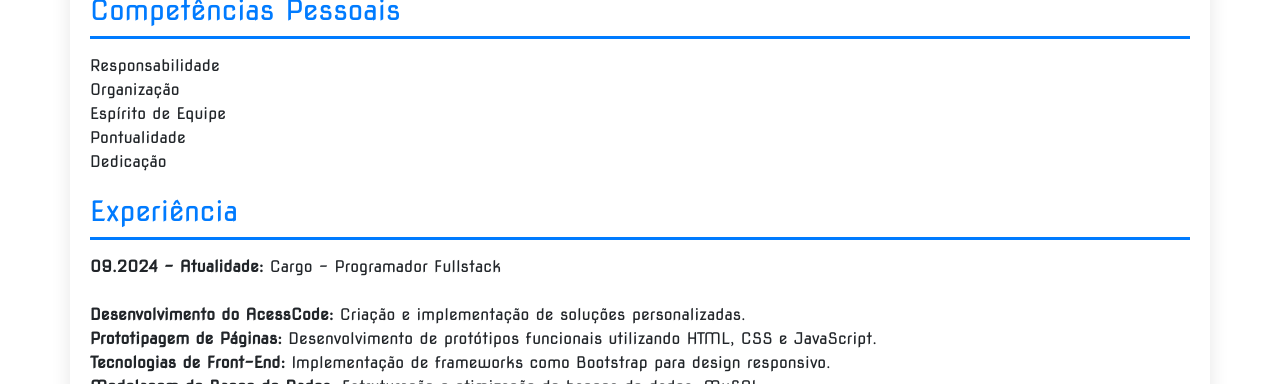
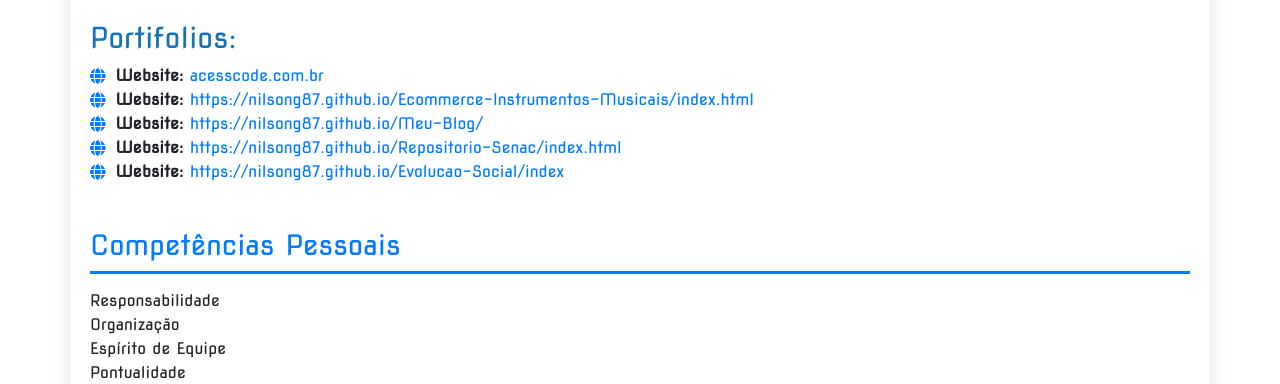
Before and after one commit to nilsong87/Curriculo-Online-Html, a plain HTML site: page index.html in a window 1280 px wide. Shown: the part 768-1152 px from the top of the page. Drawn offline with nearby package versions, Linux system fonts and the light colour scheme.

Commit message:
Revisando Curriculo

```diff
--- a/index.html
+++ b/index.html
@@ -21,6 +21,7 @@
                 <img src='settings/FB_IMG_1715899856417.jpg' alt="Foto de Nilson Gomes">
             </div>
         </div>
+        <br>
         <div class="section">
             <div class="section-title">Informação Pessoal</div>
             <ul class="list-unstyled">
@@ -30,18 +31,26 @@
                 <li><strong>Escolaridade:</strong> Superior Completo</li>
             </ul>
         </div>
+        <br>
         <div class="section">
             <div class="section-title">Contatos</div>
             <ul class="list-unstyled">
                 <li class="contact-item"><i class="fas fa-phone"></i><strong>Telefone:</strong>&nbsp;(+55) 99938 5205</li>
                 <li class="contact-item"><i class="fab fa-whatsapp"></i><strong>Whatsapp:</strong>&nbsp;(+55) 99938 5205</li>
                 <li class="contact-item"><i class="fas fa-map-marker-alt"></i><strong>Endereço:</strong>&nbsp;Salvador, BA</li>
-                <li class="contact-item"><i class="fas fa-globe"></i><strong>Website:</strong> <a href=" https://acesscode.com.br" target="_blank">&nbsp;acesscode.com.br</a></li>
                 <li class="contact-item"><i class="fab fa-github"></i><strong>GitHub:</strong> <a href="https://github.com/nilsong87" target="_blank">&nbsp;github.com/nilsong87</a></li>
                 <li class="contact-item"><i class="fab fa-linkedin"></i><strong>LinkedIn:</strong> <a href="https://www.linkedin.com/in/nilson-gomes-dv/" target="_blank">&nbsp;linkedin.com/in/nilson-gomes-dv</a></li>
                 <li class="contact-item"><i class="fas fa-envelope"></i><strong>Email:</strong> <a href="mailto:nilsonjosesilvagomes@hotmail.com">&nbsp;nilsonjosesilvagomes@hotmail.com</a></li>
+            <br>
+            <h1 style="font-size: 1.8em; color: #1572b6;">Portifolios:</h1>
+            <li class="contact-item"><i class="fas fa-globe"></i><strong>Website:</strong> <a href=" https://acesscode.com.br" target="_blank">&nbsp;acesscode.com.br</a></li>
+            <li class="contact-item"><i class="fas fa-globe"></i><strong>Website:</strong> <a href=" https://nilsong87.github.io/Ecommerce-Instrumentos-Musicais/index.html" target="_blank">&nbsp;https://nilsong87.github.io/Ecommerce-Instrumentos-Musicais/index.html</a></li>
+            <li class="contact-item"><i class="fas fa-globe"></i><strong>Website:</strong> <a href=" https://nilsong87.github.io/Meu-Blog/" target="_blank">&nbsp;https://nilsong87.github.io/Meu-Blog/</a></li>
+            <li class="contact-item"><i class="fas fa-globe"></i><strong>Website:</strong> <a href=" https://nilsong87.github.io/Repositorio-Senac/index.html" target="_blank">&nbsp;https://nilsong87.github.io/Repositorio-Senac/index.html</a></li>
+            <li class="contact-item"><i class="fas fa-globe"></i><strong>Website:</strong> <a href=" https://nilsong87.github.io/Evolucao-Social/index" target="_blank">&nbsp;https://nilsong87.github.io/Evolucao-Social/index</a></li>
             </ul>
         </div>
+        <br>
         <div class="section">
             <div class="section-title">Competências Pessoais</div>
             <ul class="list-unstyled">
@@ -52,6 +61,7 @@
                 <li>Dedicação</li>
             </ul>
         </div>
+        <br>
         <div class="section">
             <div class="section-title">Experiência</div>
             <div class="info-item mb-3">
@@ -64,6 +74,7 @@
                    <strong>Conversão para PHP/Laravel:</strong> Migração e desenvolvimento de aplicações utilizando PHP e o framework Laravel.<br>
                    <strong>Desenvolvimento de Jogos:</strong> Criação de jogos interativos utilizando a biblioteca Canvas e estrutura de código em JavaScript.</p>
             </div>
+            <br>
             <div class="info-item mb-3">
                 <br>
                 <strong>05.2013 - 12.2023:</strong> MEI - Líder do Cartucho<br>
@@ -92,6 +103,7 @@
                 <strong>Testes e Qualidade de Software:</strong> Testes unitários, testes de integração<br>
                 <strong>Projetos Práticos:</strong> Desenvolvimento de projetos completos para aplicar os conhecimentos adquiridos.</p>
             </div>
+            <br>
             <div class="info-item mb-3">
                 <br>
                 <strong>08.2022 - 08.2023:</strong> MBA em Gestão de Recursos Humanos - Unijorge<br>
@@ -104,6 +116,7 @@
                 <strong>Negociação e Gerenciamento de Conflitos:</strong> Métodos para negociar acordos e gerenciar disputas de forma construtiva e produtiva.</p>
             </div>
         </div>
+        <br>
         <br>
         <div class="section">
             <div class="section-title">Competências - Utilizadas em meus projetos:</div>
@@ -145,6 +158,7 @@
             </div>
         </div>
         <br>
+        <br>
         <div class="section">
             <div class="section-title">Idiomas</div>
             <div class="progress-container">
@@ -166,6 +180,7 @@
                 </div>
             </div>
         </div>
+        <br>
         <br>
         <div class="section">
             <div class="section-title">Informação Adicional</div>
```
